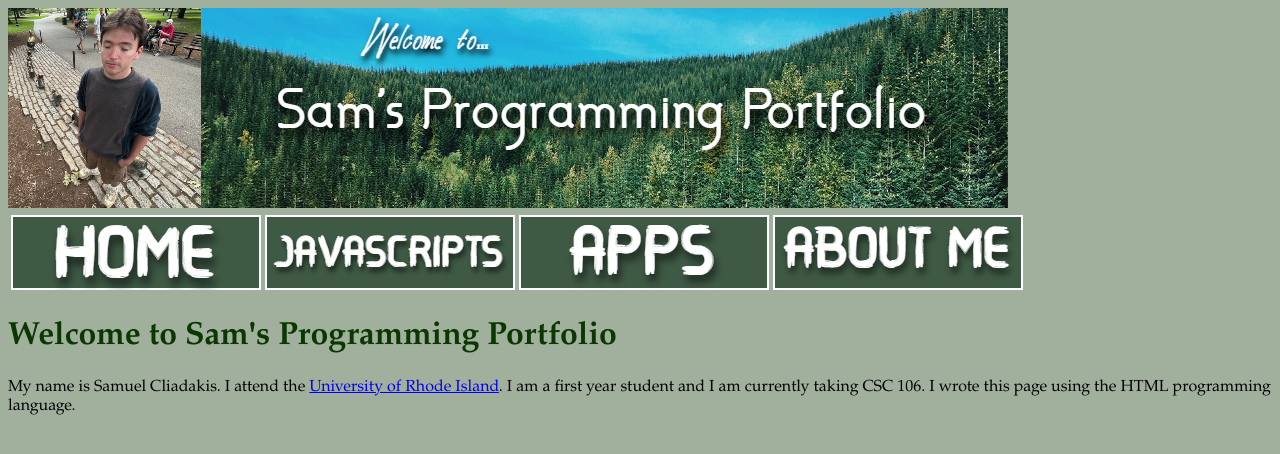
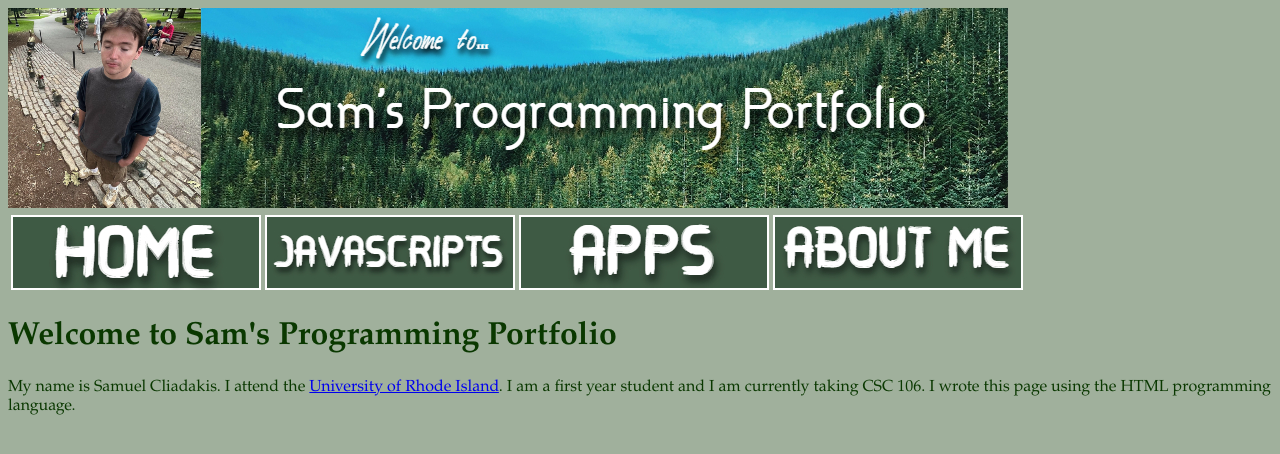
Before and after one commit to samcliadakis/samcliadakis.github.io, a plain HTML site: page index.html in a window 1280 px wide. Drawn offline with Linux system fonts and the light colour scheme.

Commit message:
Update style1.css

```diff
--- a/style1.css
+++ b/style1.css
@@ -1,4 +1,5 @@
 body{background-color: #a0b09c;}
 h1 {color: #0a3800;}
 h1 {font-family: Garamond;}
+p {color: #0a3800;}
 p {font-family: Garamond;}
```
